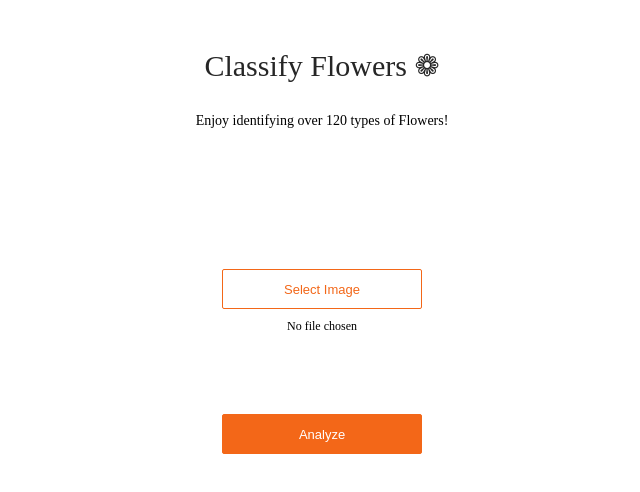
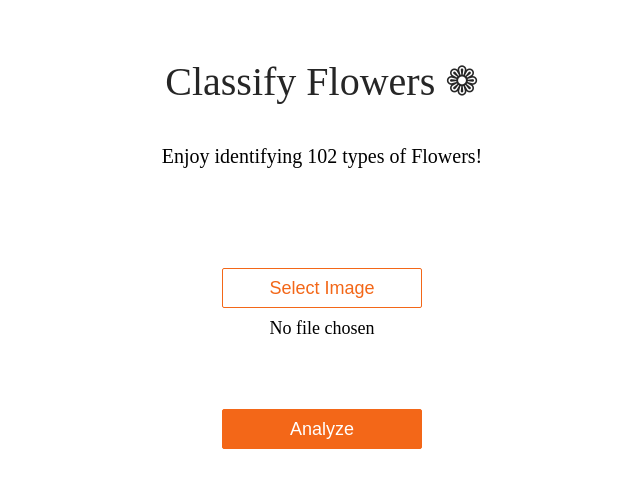
Before and after one commit to MomSweetMom/flowers-classification, a plain HTML site: page app/view/index.html in a window 1280 px wide. Shown: the whole page, without its empty margins (318-958 px from the left). Drawn offline with Linux system fonts and the light colour scheme.

Commit message:
style change

```diff
--- a/app/static/style.css
+++ b/app/static/style.css
@@ -10,33 +10,33 @@ body {
     margin: auto;
     padding: 10px 50px;
     text-align: center;
-    font-size: 14px;
+    font-size: 20px;
 }
 
 .title {
-    font-size: 30px;
+    font-size: 40px;
     margin-top: 1em;
     margin-bottom: 1em;
     color: #262626;
 }
 
 .content {
-    margin-top: 10em;
+    margin-top: 5em;
 }
 
 .analyze {
-    margin-top: 5em;
+    margin-top: 3em;
 }
 
 .upload-label {
     padding: 10px;
-    font-size: 12px;
+    font-size: 18px;
 }
 
 .result-label {
     margin-top: 0.5em;
     padding: 10px;
-    font-size: 13px;
+    font-size: 18px;
 }
 
 button.choose-file-button {
@@ -45,7 +45,7 @@ button.choose-file-button {
     border-radius: 2px;
     background-color: #ffffff;
     border: solid 1px #f36718;
-    font-size: 13px;
+    font-size: 18px;
     color: #f36718;
 }
 
@@ -55,7 +55,7 @@ button.analyze-button {
     border: solid 1px #f36718;
     border-radius: 2px;
     background-color: #f36718;
-    font-size: 13px;
+    font-size: 18px;
     color: #ffffff;
 }
 
--- a/app/view/index.html
+++ b/app/view/index.html
@@ -9,7 +9,7 @@
   <div class='center'>
     <div class='title'>Classify Flowers &#x2741;</div>
     <p>
-      Enjoy identifying over 120 types of Flowers!
+      Enjoy identifying 102 types of Flowers!
     </p>
     <div class='content'>
       <div class='no-display'>
```
Also changed, not shown: 1 other file.
